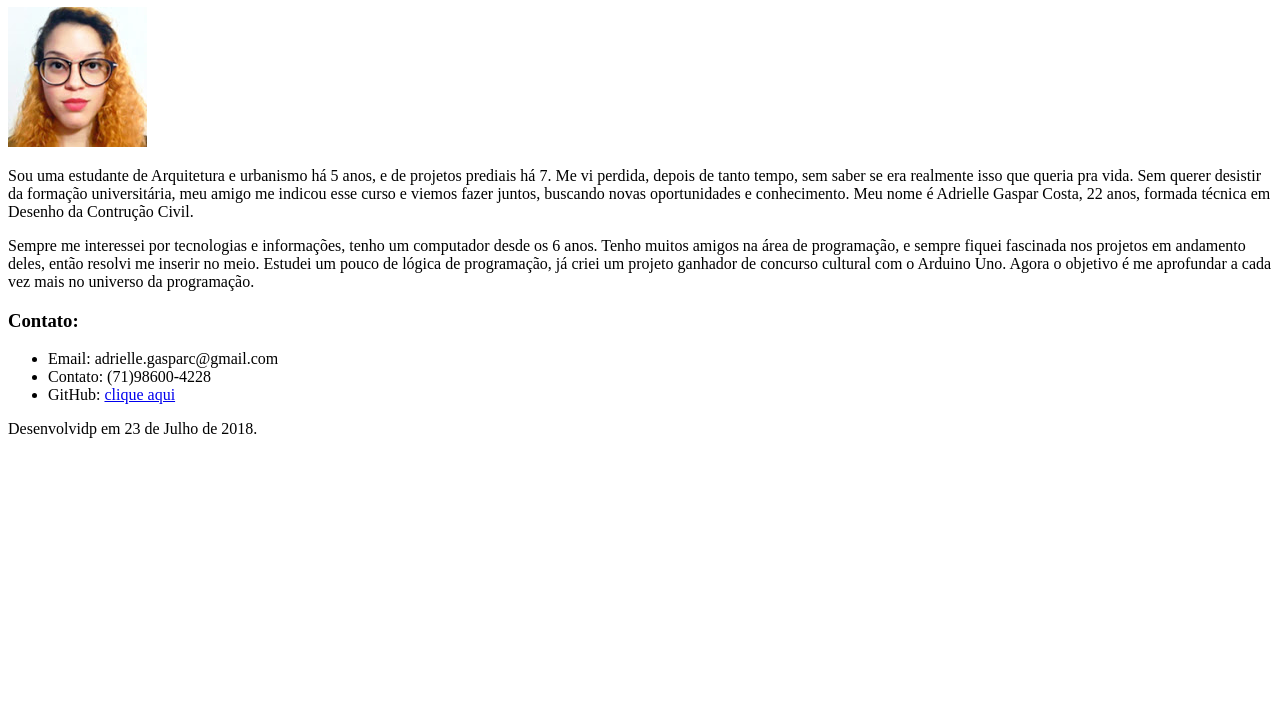
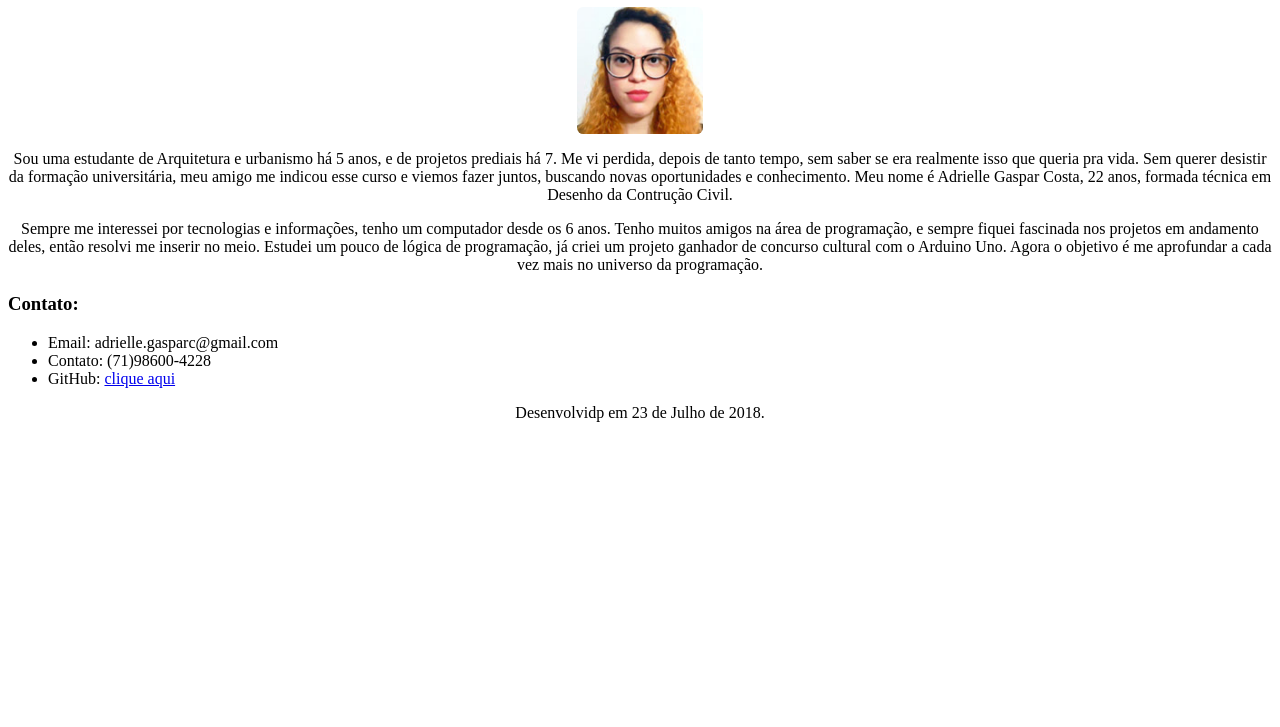
Before and after one commit to CostaAdrielle/perfil, a plain HTML site: page index.html in a window 1280 px wide. Shown: the part 73-800 px from the top of the page. Drawn offline with Linux system fonts and the light colour scheme.

Commit message:
Adicionando o css na aplicação

```diff
--- /dev/null
+++ b/css/style.css
@@ -0,0 +1,12 @@
+.texto-centro{
+  text-align: center;
+}
+.img-centro{
+  margin-left: auto;
+  margin-right: auto;
+  display: block;
+  width: 10%;
+}
+.img-circle{
+  border-radius: 5%
+}
--- a/index.html
+++ b/index.html
@@ -5,16 +5,17 @@
     <title>Adrielle Costa</title>
     <meta name="author" content="Adrielle Gaspar Costa">
     <meta name="description" content="Primeira página criada no curso Universo front-end">
+    <link rel="stylesheet" href="css/style.css">
   </head>
   <body>
     <!-- Cabeçalho da minha página -->
       <header>
-        <h1>Mudando completamente de área em uma semana</h1>
+        <h1 class="texto-centro">Mudando completamente de área em uma semana</h1>
       </header>
       <section>
-        <img src="img/perfil.jpg" alt="Foto de perfil de Adrielle Costa">
-        <p>Sou uma estudante de Arquitetura e urbanismo há 5 anos, e de projetos prediais há 7. Me vi perdida, depois de tanto tempo, sem saber se era realmente isso que queria pra vida. Sem querer desistir da formação universitária, meu amigo me indicou esse curso e viemos fazer juntos, buscando novas oportunidades e conhecimento. Meu nome é Adrielle Gaspar Costa, 22 anos, formada técnica em Desenho da Contrução Civil.</p>
-        <p>Sempre me interessei por tecnologias e informações, tenho um computador desde os 6 anos. Tenho muitos amigos na área de programação, e sempre fiquei fascinada nos projetos em andamento deles, então resolvi me inserir no meio. Estudei um pouco de lógica de programação, já criei um projeto ganhador de concurso cultural com o Arduino Uno. Agora o objetivo é me aprofundar a cada vez mais no universo da programação.</p>
+        <img class="img-centro img-circle" src="img/perfil.jpg" alt="Foto de perfil de Adrielle Costa">
+        <p class="texto-centro">Sou uma estudante de Arquitetura e urbanismo há 5 anos, e de projetos prediais há 7. Me vi perdida, depois de tanto tempo, sem saber se era realmente isso que queria pra vida. Sem querer desistir da formação universitária, meu amigo me indicou esse curso e viemos fazer juntos, buscando novas oportunidades e conhecimento. Meu nome é Adrielle Gaspar Costa, 22 anos, formada técnica em Desenho da Contrução Civil.</p>
+        <p class="texto-centro">Sempre me interessei por tecnologias e informações, tenho um computador desde os 6 anos. Tenho muitos amigos na área de programação, e sempre fiquei fascinada nos projetos em andamento deles, então resolvi me inserir no meio. Estudei um pouco de lógica de programação, já criei um projeto ganhador de concurso cultural com o Arduino Uno. Agora o objetivo é me aprofundar a cada vez mais no universo da programação.</p>
         <h3>Contato:</h3>
         <ul>
           <li>Email: adrielle.gasparc@gmail.com</li>
@@ -23,7 +24,7 @@
         </ul>
       </section>
       <footer>
-        Desenvolvidp em 23 de Julho de 2018.
+        <p class="texto-centro">Desenvolvidp em 23 de Julho de 2018.</p>
       </footer>
   </body>
 </html>
```
